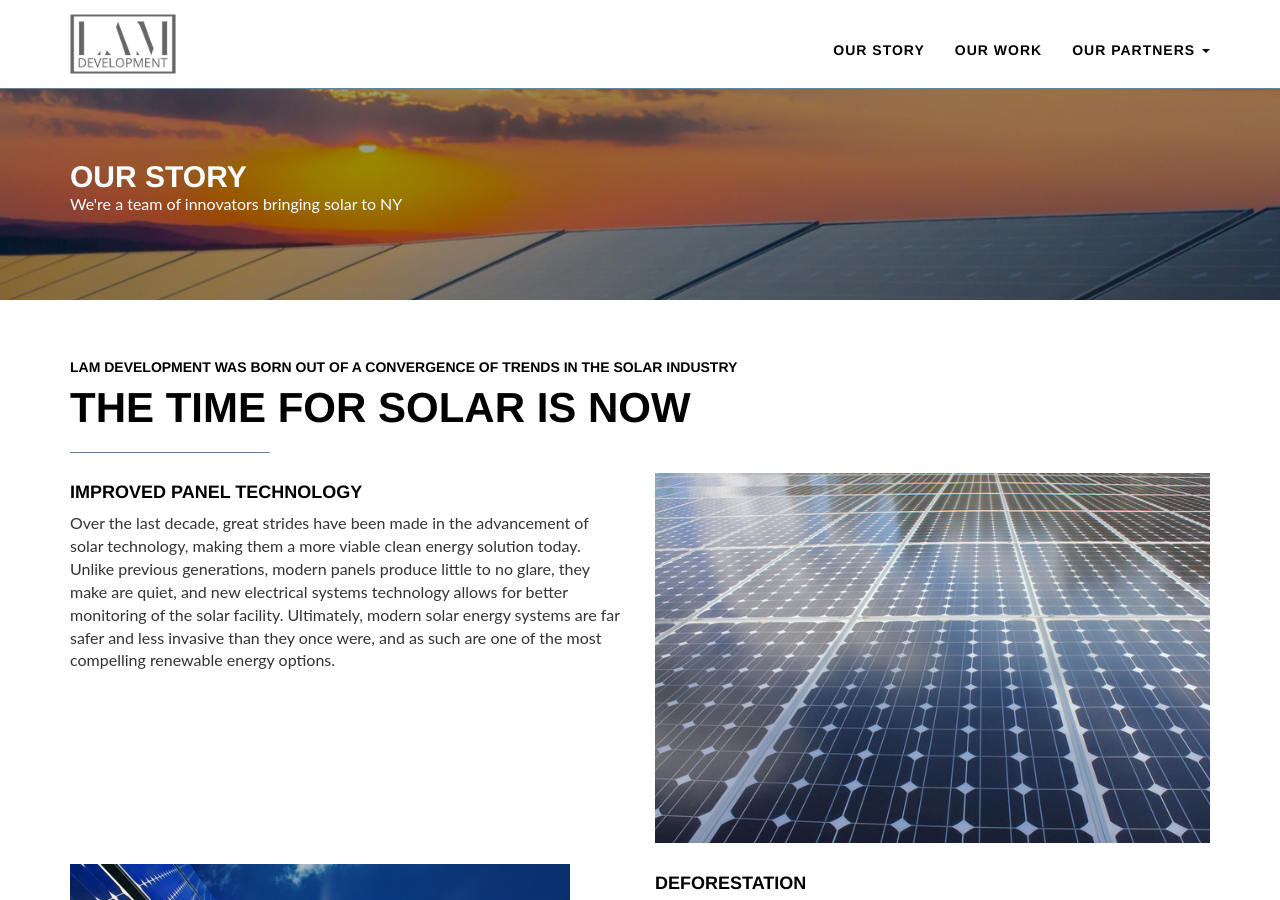
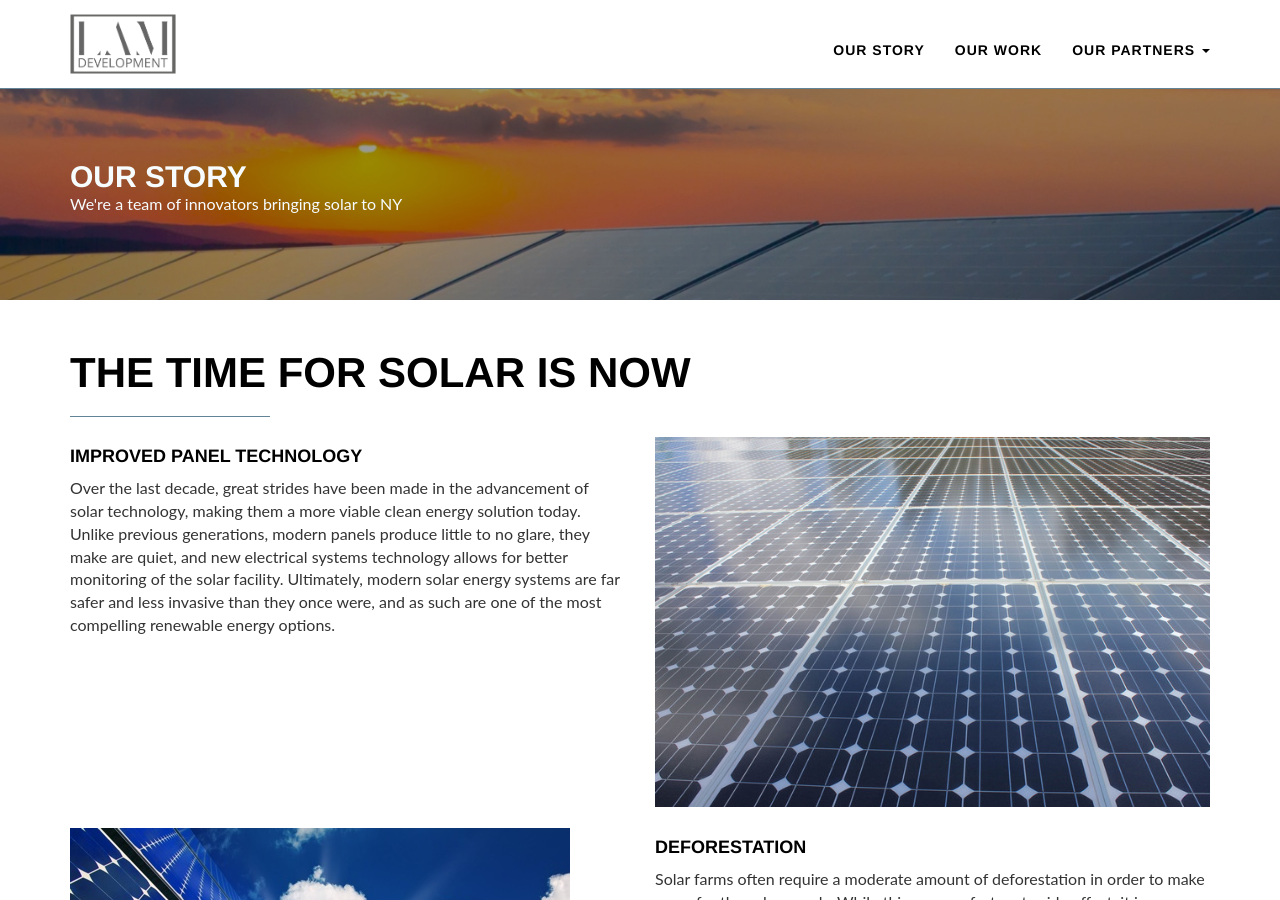
Before and after one commit to tstrand/lamdevelopment, a Jekyll site: the page built from story.markdown, in a window 1280 px wide and 900 px high. Built offline with Jekyll 4.4.1, drawn with Linux system fonts in a browser that asks for light colours; nearby versions of some CDN libraries.

Commit message:
remove subtitles

```diff
--- a/_layouts/index.html
+++ b/_layouts/index.html
@@ -50,7 +50,6 @@ layout: default
         <div class="container">
             <div class="row">
                 <div class="col-xs-12">
-                    <h5 class="left">{{ page.section1-subtitle }}</h5>
                     <h2 class="solution-title">{{ page.section1-title }}</h2>
                     <hr class="divider left">
                 </div>
--- a/_layouts/story.html
+++ b/_layouts/story.html
@@ -5,7 +5,6 @@ layout: page
 <!-- History of Solar -->
 <div class="row">
     <div class="col-xs-12">
-        <h5 class="left">{{page.section1-subtitle }}</h5>
         <h2 class="solution-title">{{ page.section1-title }}</h2>
         <hr class="divider left">
     </div>
--- a/_layouts/work.html
+++ b/_layouts/work.html
@@ -5,7 +5,6 @@ layout: page
 <!-- Our Work -->
 <div class="row">
     <div class="col-xs-12">
-        <h5 class="left">{{ page.section1-subtitle }}</h5>
         <h2 class="solution-title">{{ page.section1-title }}</h2>
         <hr class="divider left">
     </div>
--- a/story.markdown
+++ b/story.markdown
@@ -7,8 +7,6 @@ layout: story
 header-text: Our Story
 subheader-text: We're a team of innovators bringing solar to NY
 section1-title: The time for solar is now
-section1-subtitle: LAM Development was born out of a convergence of trends in the
-  solar industry
 subsection1-title: Improved Panel Technology
 subsection1-body: Over the last decade, great strides have been made in the advancement
   of solar technology, making them a more viable clean energy solution today. Unlike
--- a/work.markdown
+++ b/work.markdown
@@ -6,8 +6,6 @@ position: 0
 header-text: Our Work
 subheader-text: We're bringing Solar to New York State
 section1-title: We provide solar to municipalities
-section1-subtitle: LAM Development brings renewable, affordable power to municipalities
-  in New York
 subsection1-title: Focus
 subsection1-body: LAM Development focuses on bringing renewable, affordable power
   to municipalities. We accomplish this by leveraging our vast network with utilities,
```
